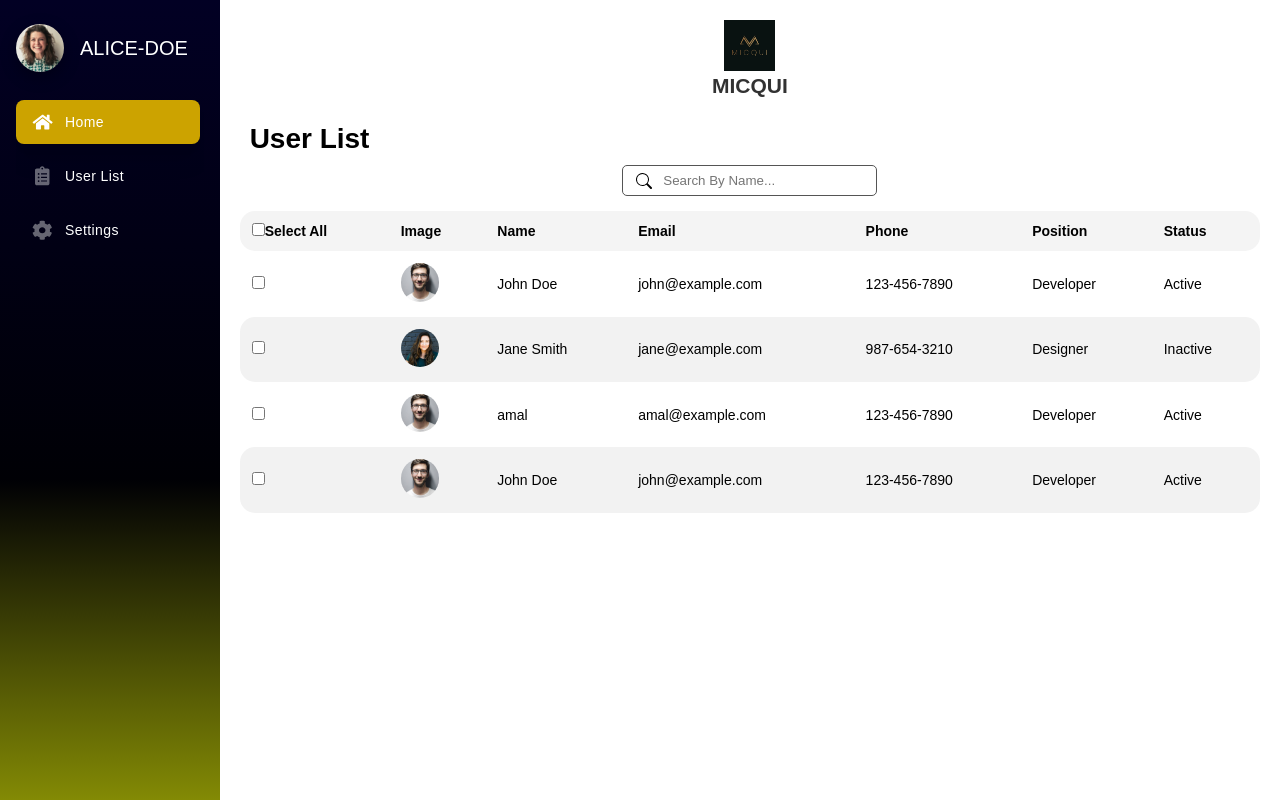
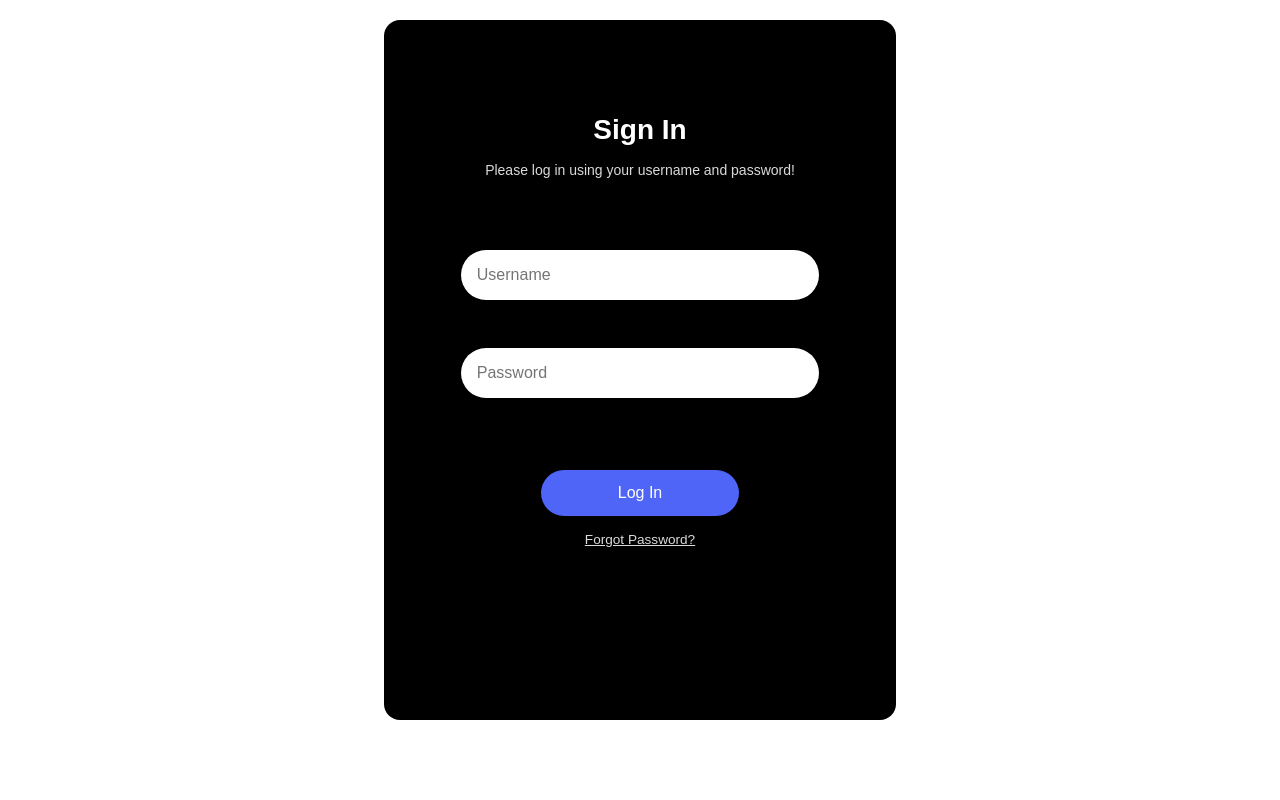
Before and after one commit to arosha619/dashboard, a React (Vite) app: page / in a window 1280 px wide. Built offline with nearby package versions, Linux system fonts and the light colour scheme; a web font is replaced by a local one.

Commit message:
add login

```diff
--- a/src/App.jsx
+++ b/src/App.jsx
@@ -1,16 +1,16 @@
 import './App.css';
 import Sidebar from './layout/Sidebar/Sidebar';
-import Content from './layout/Content/Content';
 import UserList from './components/UserList/UserList';
+import Login from './components/Login/Login';
 
 function App() {
   return (
     <>
       <div className='app'>
-        <Sidebar />
-        <UserList/>
+        {/* <Sidebar />
+        <UserList/> */}
+        <Login/>
 
-        {/* <Content /> */}
       </div>
     </>
   )
--- a/src/components/Login/Login.css
+++ b/src/components/Login/Login.css
@@ -0,0 +1,128 @@
+.Container {
+    width: 40vw;
+    background-color: #000;
+    height: 700px;
+    border-radius: 1rem;
+    padding: 2rem;
+    margin: 20px auto; /* Center horizontally */
+    display: flex;
+    flex-direction: column;
+    justify-content: center; /* Center vertically */
+    align-items: center; /* Center horizontally */
+  }
+@media only screen and (max-width: 620px) {
+  .Container {
+    width: 90vw;
+    padding-left: 1.5rem;
+    padding-right: 1.5rem;
+  }
+}
+
+@media only screen and (max-height: 670px) {
+  .Container {
+    height: 650px;
+  }
+}
+.title {
+  color: white;
+  text-align: center;
+  margin-bottom: 1rem;
+}
+
+.subtitle {
+  color: rgb(218, 218, 218);
+  text-align: center;
+  margin-bottom: 3rem;
+}
+
+.inputs_container {
+  display: flex;
+  flex-direction: column;
+}
+
+.inputs_container input {
+  width: 28vw;
+  margin: 1.5rem auto;
+  padding: 1rem;
+  border-radius: 25px;
+  font-size: 1rem;
+  font-family: inherit;
+  outline: 0;
+  border: 0;
+}
+
+.login_button {
+  display: block;
+  margin: 3rem auto 1rem auto;
+  width: 55%;
+  padding: 0.75rem 1rem;
+  border-radius: 25px;
+  outline: 0;
+  font-size: 1rem;
+  font-family: inherit;
+  cursor: pointer;
+  background-color: #4e65f7;
+  color: white;
+  border: 2px solid transparent;
+}
+
+.login_button:hover {
+  border: 2px solid #4e65f7;
+  background-color: #000;
+}
+
+.link_container {
+  display: flex;
+  justify-content: center;
+}
+
+.small {
+  color: rgb(218, 218, 218);
+  text-align: center;
+  font-size: 0.85rem;
+  text-decoration: underline;
+  margin-bottom: 5rem;
+  cursor: pointer;
+}
+
+.icons {
+  display: flex;
+  justify-content: center;
+  gap: 1.5rem;
+}
+
+.icon {
+  color: white;
+  cursor: pointer;
+}
+
+.error_msg {
+  color: red;
+  padding-left: 1rem;
+  font-size: 0.85rem;
+  margin: 0;
+}
+
+@media only screen and (max-width: 620px) {
+  .inputs_container input {
+    width: 100%;
+  }
+
+  .login_button {
+    width: 100%;
+  }
+
+  .error_msg {
+    padding-left: 0.2rem;
+  }
+}
+
+@media only screen and (max-height: 670px) {
+  .subtitle {
+    margin-bottom: 2rem;
+  }
+
+  .small {
+    margin-bottom: 3rem;
+  }
+}
--- a/src/components/Login/Login.jsx
+++ b/src/components/Login/Login.jsx
@@ -1,10 +1,93 @@
-import React from 'react'
-import "./Login.css"
+import React, { useState } from "react";
+import "./Login.css";
 
-function Login() {
+const Login = ({ setIsLoggedIn }) => {
+  const [username, setUsername] = useState("");
+  const [password, setPassword] = useState("");
+  const [errorMessages, setErrorMessages] = useState({});
+
+  const errors = {
+    username: "Invalid username",
+    password: "Invalid password",
+    noUsername: "Please enter your username",
+    noPassword: "Please enter your password",
+  };
+
+  const handleSubmit = (e) => {
+    // Prevent page from reloading
+    e.preventDefault();
+
+    if (!username) {
+      // Username input is empty
+      setErrorMessages({ name: "noUsername", message: errors.noUsername });
+      return;
+    }
+
+    if (!password) {
+      // Password input is empty
+      setErrorMessages({ name: "noPassword", message: errors.noPassword });
+      return;
+    }
+
+    // Search for user credentials
+    // const currentUser = database.find((user) => user.username === username);
+
+    if (currentUser) {
+      if (currentUser.password !== password) {
+        // Wrong password
+        setErrorMessages({ name: "password", message: errors.password });
+      } else {
+        // Correct password, log in user
+        setErrorMessages({});
+        setIsLoggedIn(true);
+      }
+    } else {
+      // Username doens't exist in the database
+      setErrorMessages({ name: "username", message: errors.username });
+    }
+  };
+
+  // Render error messages
+  const renderErrorMsg = (name) =>
+    name === errorMessages.name && (
+      <p className="error_msg">{errorMessages.message}</p>
+    );
+
   return (
-    <div className='login'>Login</div>
-  )
-}
+    <div className="Container">
+      <h1 className="title">Sign In</h1>
+      <p className="subtitle">
+        Please log in using your username and password!
+      </p>
+      <form onSubmit={handleSubmit}>
+        <div className="inputs_container">
+          <input
+            type="text"
+            placeholder="Username"
+            value={username}
+            onChange={(e) => setUsername(e.target.value)}
+          />
+          {renderErrorMsg("username")}
+          {renderErrorMsg("noUsername")}
+          <input
+            type="password"
+            placeholder="Password"
+            value={password}
+            onChange={(e) => setPassword(e.target.value)}
+          />
+          {renderErrorMsg("password")}
+          {renderErrorMsg("noPassword")}
+        </div>
+        <input type="submit" value="Log In" className="login_button" />
+      </form>
+      <div className="link_container">
+        <a href="" className="small">
+          Forgot Password?
+        </a>
+      </div>
 
-export default Login
+    </div>
+  );
+};
+
+export default Login;
```
